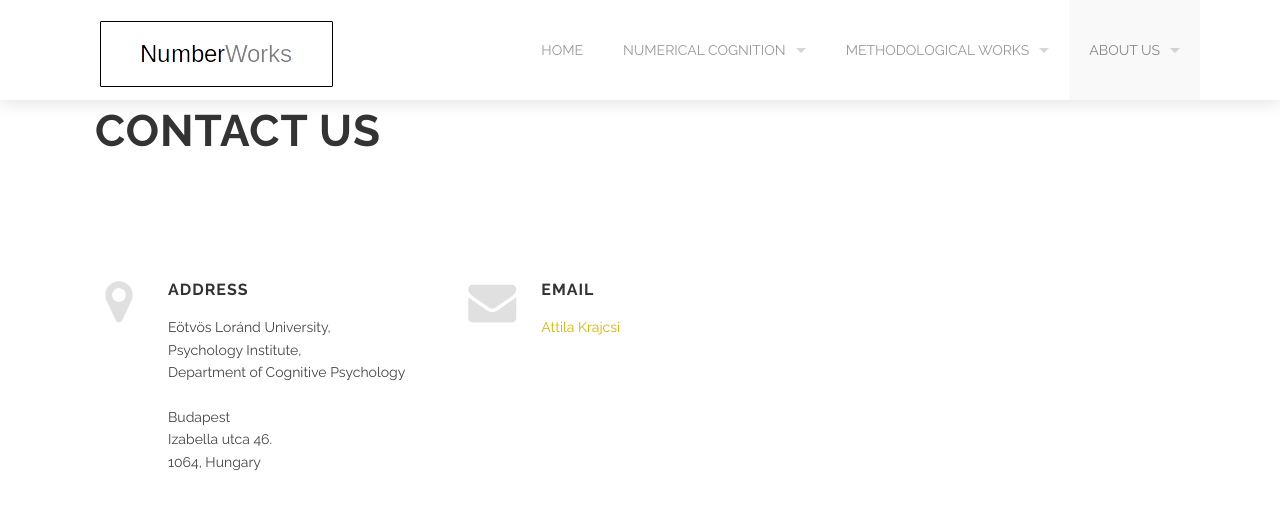
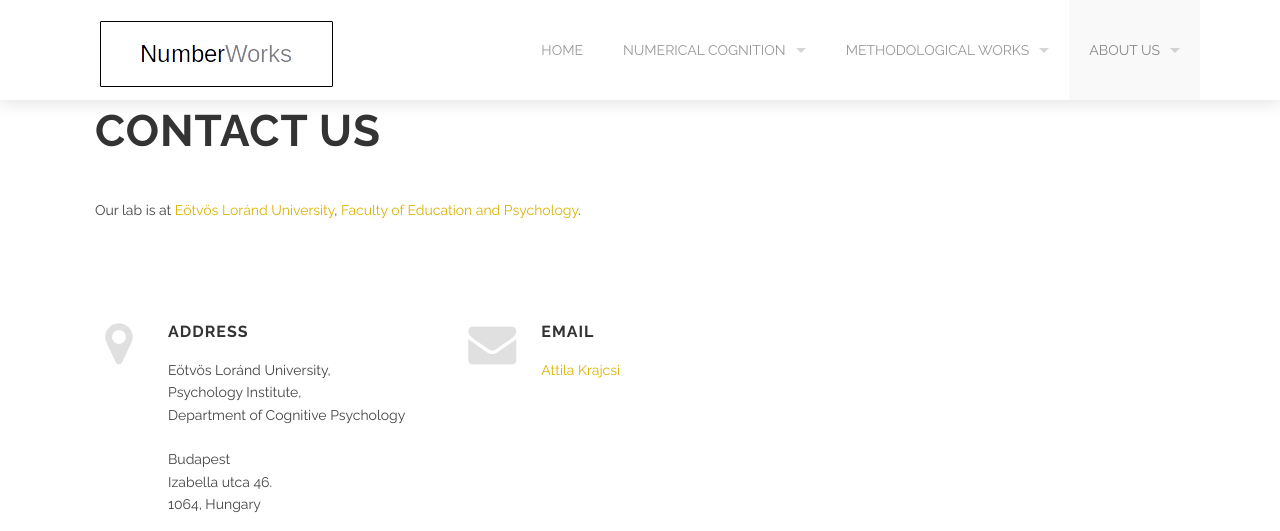
Before and after one commit to theNumberWorks/numberworks_website, a Jekyll site: the page built from contact.md, in a window 1280 px wide. Shown: the top 531 px of the page. Built offline with Jekyll 4.4.1, drawn with Linux system fonts in a browser that asks for light colours; grey boxes are pictures that could not be loaded.

Commit message:
Update contact.md

```diff
--- a/contact.md
+++ b/contact.md
@@ -3,6 +3,8 @@ layout: page
 title: Contact us
 section_id: about
 ---
+
+Our lab is at [Eötvös Loránd University](http://www.elte.hu/en), [Faculty of Education and Psychology](https://www.ppk.elte.hu/en).
 
 <div class='full'>
   <div class='row'>
```
